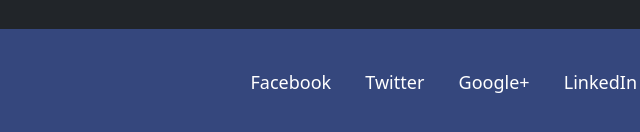
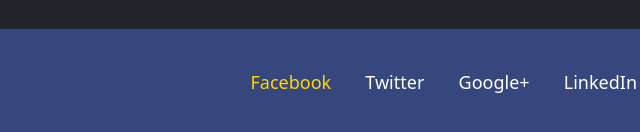
Before and after one commit to Nayem1004/25-03-2025, a plain HTML site: page index.html in a window 1280 px wide. In both pictures the pointer is over the link "Facebook". Shown: the part 1975-2107 px from the top of the page, 42-682 px from the left. Drawn offline with nearby package versions, Linux system fonts and the light colour scheme.

Commit message:
footer hover color changed

```diff
--- a/style.css
+++ b/style.css
@@ -69,6 +69,7 @@ body {
 /* footer */
 .footer {
     background-color: #35477d;
+    margin: auto;
     padding: 40px 0;
     text-align: center;
 }
@@ -80,5 +81,5 @@ body {
     font-weight: 500;
 }
 .footer a:hover {
-    text-decoration: ;
+    color: gold;
 }
```
